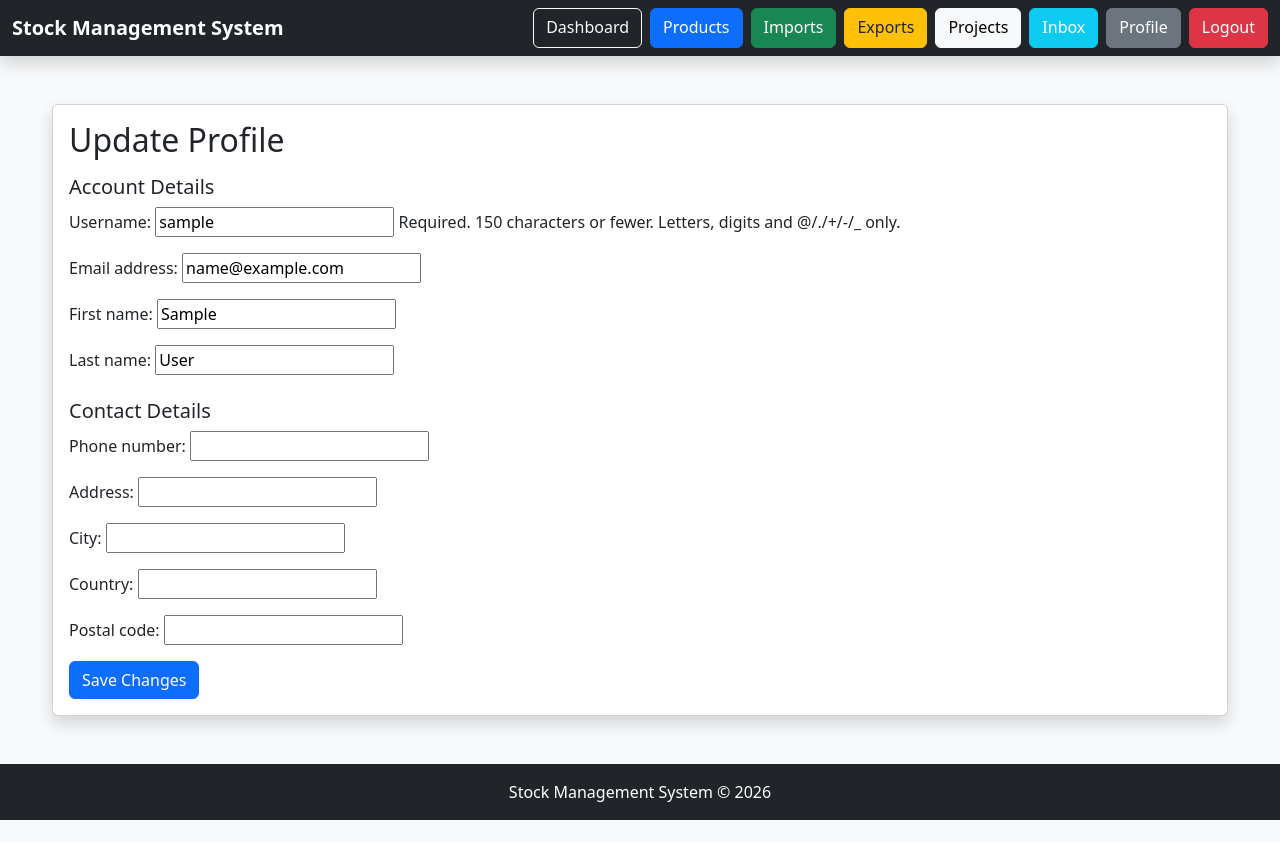
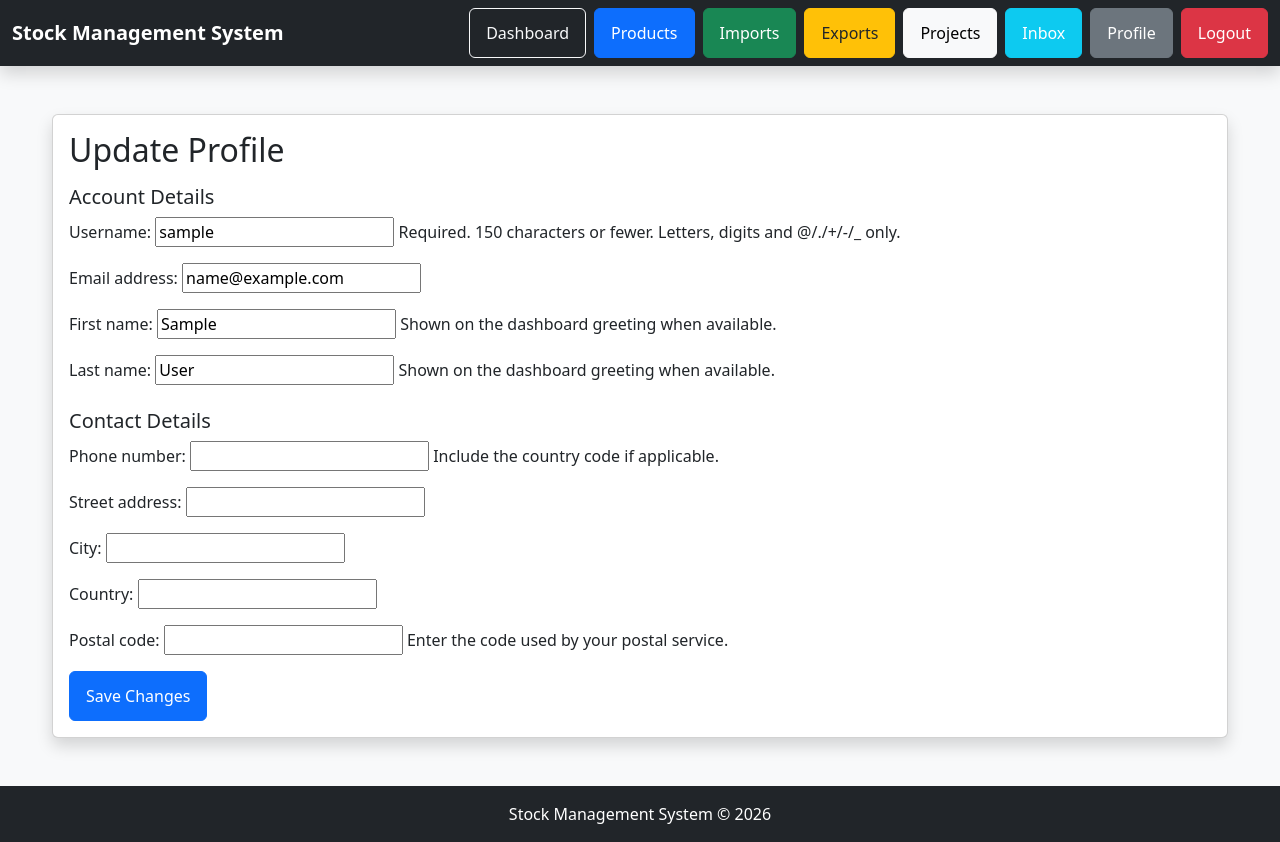
Before and after one commit to HlengiweNcube/django_project, a Django app: page /profile/update/ in a window 1280 px wide. Before the commit the page ends 820 px from the top, so only its background shows below. Run offline with Django 5.2, Linux system fonts and the light colour scheme; the visitor is signed in with stand-in values (Sample User, id 1).

Commit message:
improve labels targets and helper text

```diff
--- a/static/css/site.css
+++ b/static/css/site.css
@@ -28,6 +28,24 @@ select:focus-visible,
 textarea:focus-visible {
   outline: 3px solid #0d6efd;
   outline-offset: 2px;
+}
+
+.btn,
+.form-control,
+.form-select {
+  min-height: 44px;
+}
+
+.btn {
+  padding: 0.75rem 1rem;
+}
+
+.form-label {
+  font-weight: 600;
+}
+
+.form-text {
+  line-height: 1.4;
 }
 
 .navbar .btn {
--- a/user_management/forms.py
+++ b/user_management/forms.py
@@ -19,6 +19,22 @@ class RegisterForm(UserCreationForm):
             'password1',
             'password2'
         ]
+        labels = {
+            'username': 'Username',
+            'email': 'Email address',
+            'password1': 'Password',
+            'password2': 'Confirm password',
+        }
+        help_texts = {
+            'username': 'Choose a unique username for logging in.',
+            'email': 'Used for account communication and password reset.',
+        }
+        widgets = {
+            'username': forms.TextInput(attrs={'autocomplete': 'username'}),
+            'email': forms.EmailInput(attrs={'autocomplete': 'email'}),
+            'password1': forms.PasswordInput(attrs={'autocomplete': 'new-password'}),
+            'password2': forms.PasswordInput(attrs={'autocomplete': 'new-password'}),
+        }
 
 
 class UpdateProfileForm(forms.ModelForm):
@@ -33,6 +49,22 @@ class UpdateProfileForm(forms.ModelForm):
             'first_name',
             'last_name'
         ]
+        labels = {
+            'username': 'Username',
+            'email': 'Email address',
+            'first_name': 'First name',
+            'last_name': 'Last name',
+        }
+        help_texts = {
+            'first_name': 'Shown on the dashboard greeting when available.',
+            'last_name': 'Shown on the dashboard greeting when available.',
+        }
+        widgets = {
+            'username': forms.TextInput(attrs={'autocomplete': 'username'}),
+            'email': forms.EmailInput(attrs={'autocomplete': 'email'}),
+            'first_name': forms.TextInput(attrs={'autocomplete': 'given-name'}),
+            'last_name': forms.TextInput(attrs={'autocomplete': 'family-name'}),
+        }
 
 
 class UpdateContactForm(forms.ModelForm):
@@ -48,3 +80,21 @@ class UpdateContactForm(forms.ModelForm):
             'country',
             'postal_code',
         ]
+        labels = {
+            'phone_number': 'Phone number',
+            'address': 'Street address',
+            'city': 'City',
+            'country': 'Country',
+            'postal_code': 'Postal code',
+        }
+        help_texts = {
+            'phone_number': 'Include the country code if applicable.',
+            'postal_code': 'Enter the code used by your postal service.',
+        }
+        widgets = {
+            'phone_number': forms.TextInput(attrs={'autocomplete': 'tel'}),
+            'address': forms.TextInput(attrs={'autocomplete': 'street-address'}),
+            'city': forms.TextInput(attrs={'autocomplete': 'address-level2'}),
+            'country': forms.TextInput(attrs={'autocomplete': 'country-name'}),
+            'postal_code': forms.TextInput(attrs={'autocomplete': 'postal-code'}),
+        }
```
Also changed, not shown: inventory/forms.py (+32 -0 lines), templates/inventory/product_list.html (+10 -1 lines).
